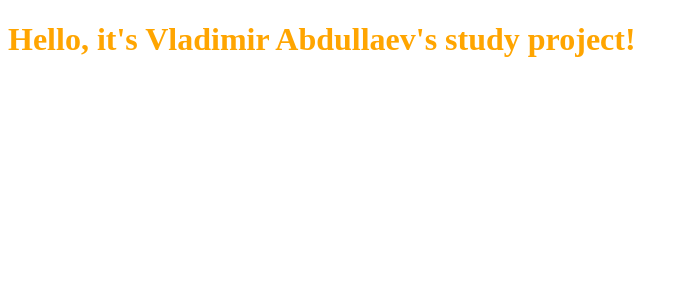
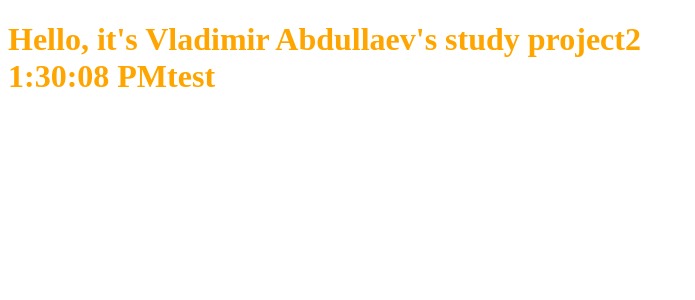
Before and after one commit to avoxa25/study-react, a React (Create React App) app: page / in a window 1280 px wide. Shown: the top 300 px of the page, without its empty margins (0-695 px from the left). Built offline with nearby package versions, Linux system fonts and the light colour scheme.

Commit message:
Testing props with classes-typed components and TS

```diff
--- a/src/components/app/app.tsx
+++ b/src/components/app/app.tsx
@@ -2,11 +2,23 @@ import * as React from 'react';
 import * as ReactDOM from 'react-dom';
 
 export default class App extends React.Component<{}> {
+    props: any;
+
+    constructor(props: any) {
+        super(props);
+
+        this.props = props;
+    }
+
     render(): JSX.Element {
         return (
-            <div>
-                <h1 className='red'>Hello, it's Vladimir Abdullaev's study project!</h1>
-            </div>
+                <h1 className='red'>
+                    Hello, it's Vladimir Abdullaev's study project2
+                    <br/>
+                    {new Date().toLocaleTimeString()}
+
+                    {this.props.test}
+                </h1>
         )
     }
 }
--- a/src/index.tsx
+++ b/src/index.tsx
@@ -7,7 +7,7 @@ import App from './components/app/app';
 
 ReactDOM.render(
 <React.StrictMode>
-    <App />
+    <App test="test"/>
 </React.StrictMode>,
   document.getElementById('root')
 );
```
